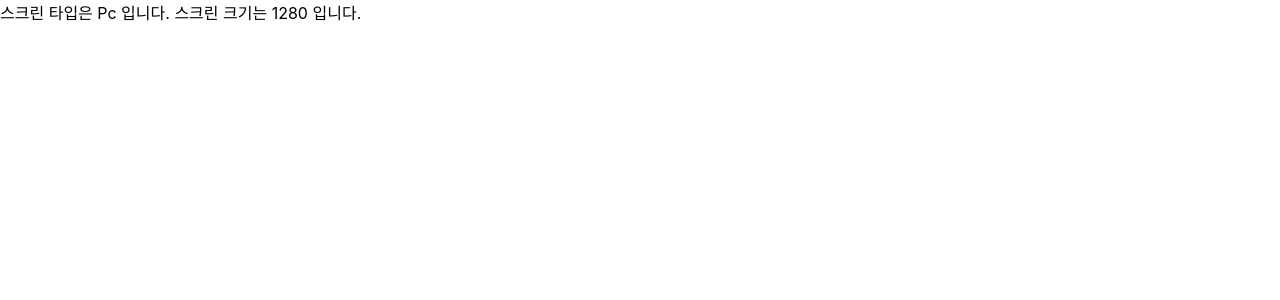
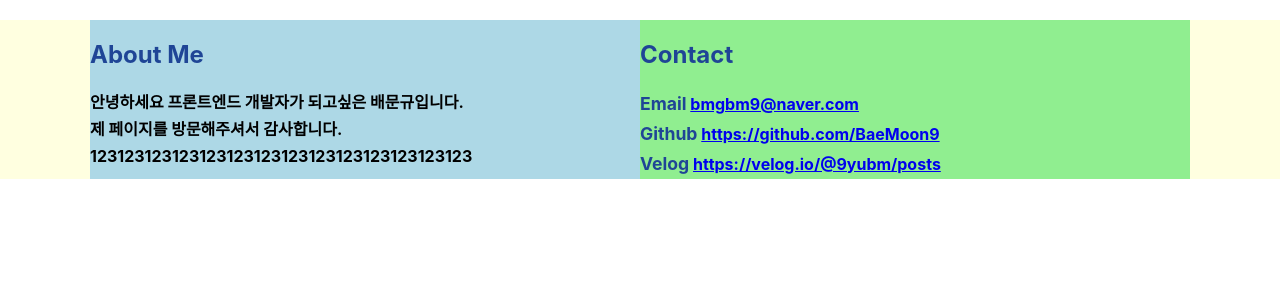
Before and after one commit to BaeMoon9/BaeMoon9, a React (Create React App) app in the folder mypage/: page / in a window 1280 px wide. Shown: the top 300 px of the page. Built offline with nearby package versions, Linux system fonts and the light colour scheme.

Commit message:
Aboutpage

```diff
--- a/mypage/src/App.tsx
+++ b/mypage/src/App.tsx
@@ -2,11 +2,15 @@ import React from 'react';
 import './App.css';
 import Main from './pages/main';
 import styled from 'styled-components';
+import useScreenSize from './hooks/screenSize';
 import { Routes, Route } from 'react-router-dom'
 
 function App() {
+
+	const { screenWidth, screenHeight, screenType, isLoaded } = useScreenSize()
+
   return (
-    <Container>
+    <Container screenType={screenType}>
 			<Routes>
 				<Route path="/" element={<Main />} />
 			</Routes>
@@ -17,6 +21,13 @@ function App() {
 export default App;
 
 
-const Container = styled.div`
+const Container = styled.div<{screenType : string}>`
+	display: flex;
+	justify-content: center;
+	min-height: 700px;
+	margin-top: ${(props) => (props.screenType === 'Pc' ? '20px' :
+		(props.screenType === 'Tablet' ? '15px' : '10px')
+	)};
+	)}
 
 `
--- /dev/null
+++ b/mypage/src/pages/about.tsx
@@ -0,0 +1,118 @@
+import React from "react";
+import styled from 'styled-components';
+import useScreenSize from "../hooks/screenSize";
+
+
+
+function About() {
+
+	type Contact = {
+		name: string;
+		link: string;
+		text?: string;
+	}
+
+	const Contacts: Contact[] = [
+		{
+			name: "Email",
+			link: "bmgbm9@naver.com",
+		},
+		{
+			name: "Github",
+			link: "https://github.com/BaeMoon9",
+		},
+		{
+			name: "Velog",
+			link: "https://velog.io/@9yubm/posts"
+		}
+	]
+
+	const { screenWidth, screenHeight, screenType, isLoaded } = useScreenSize()
+
+	return(
+		<Container screenType={screenType}>
+			<TitleContent screenType={screenType}>
+				<Title>
+					About Me
+				</Title>
+				<Content>
+					안녕하세요 프론트엔드 개발자가 되고싶은 배문규입니다.<br />
+					제 페이지를 방문해주셔서 감사합니다.<br />
+					123123123123123123123123123123123123123123
+				</Content>
+			</TitleContent>
+			<ContactContent screenType={screenType}>
+				<Title>
+					Contact
+				</Title>
+				<Content>
+					{Contacts.map((contact, idx) => (
+          <div key={idx} className="break-all">
+            <ContactName>{contact.name}</ContactName>&nbsp;
+            <a href={contact.link}>{contact.text || contact.link}</a>
+          </div>
+        ))}
+				</Content>
+			</ContactContent>
+		</Container>
+	)
+
+}
+
+export default About;
+
+const Container = styled.div<{screenType : string}>`
+	display: flex;
+	justify-content: center;
+	flex-direction: row;
+	flex-wrap: wrap;
+	min-width: ${(props) => (props.screenType === 'Pc' ? '1280px' :
+		(props.screenType === 'Tablet' ? '600px' : '450px')
+	)};
+
+	background-color: lightyellow;
+`
+
+const TitleContent = styled.div<{screenType : string}>`
+	flex-direction: row;
+	background-color: lightblue;
+	flex-wrap: wrap;
+	min-width: ${(props) => (props.screenType === 'Pc' ? '550px' :
+		(props.screenType === 'Tablet' ? '250px' : '400px')
+	)};
+	max-width: ${(props) => (props.screenType === 'Pc' ? '550px' :
+		(props.screenType === 'Tablet' ? '400px' : '400px')
+	)};
+
+`
+
+const ContactContent = styled.div<{screenType : string}>`
+	flex-direction: row;
+	background-color : lightgreen;
+	min-width: ${(props) => (props.screenType === 'Pc' ? '550px' :
+		(props.screenType === 'Tablet' ? '400px' : '400px')
+	)};
+	max-width: ${(props) => (props.screenType === 'Pc' ? '550px' :
+		(props.screenType === 'Tablet' ? '400px' : '400px')
+	)};
+
+`
+
+const Title = styled.h2`
+	font-size: 1.5em;
+  font-weight: bold;
+	color: #1f4596;
+`
+
+const Content = styled.div`
+	display: flex;
+	flex-direction: column;
+	font-weight: bold;
+	line-height: 1.7;
+`
+
+const ContactName = styled.span`
+	font-weight: bold;
+	font-size: 1.1em;
+	color: #1f4596;
+`
--- a/mypage/src/pages/main.tsx
+++ b/mypage/src/pages/main.tsx
@@ -2,6 +2,7 @@ import React from "react";
 import useScreenSize from "../hooks/screenSize";
 import styled from "styled-components";
 import { stringify } from "querystring";
+import About from "./about";
 
 function Main(){
 
@@ -9,8 +10,9 @@ function Main(){
 
 	return(
 		<Container screenType={screenType}>
-				스크린 타입은 {screenType} 입니다.
-				스크린 크기는 {screenWidth} 입니다.
+				{/* 스크린 타입은 {screenType} 입니다.
+				스크린 크기는 {screenWidth} 입니다. */}
+				<About />
  		</Container>
 	)
 }
@@ -23,4 +25,5 @@ const Container = styled.div<{screenType : string}>`
 	min-width: ${(props) => (props.screenType === 'Pc' ? '1280px' :
 		(props.screenType === 'Tablet' ? '600px' : '450px')
 	)};
+	align-items: center;
 `
```
